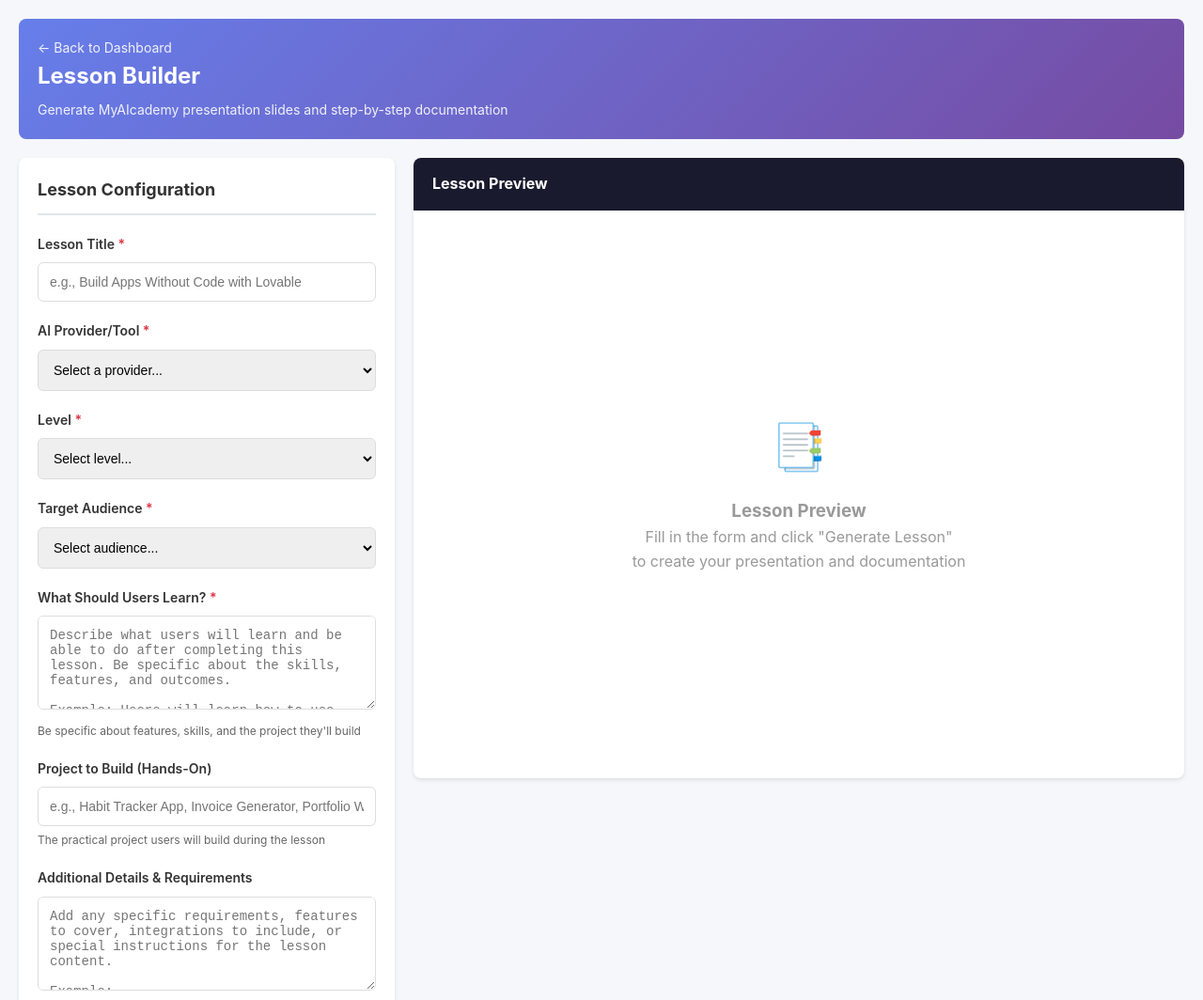
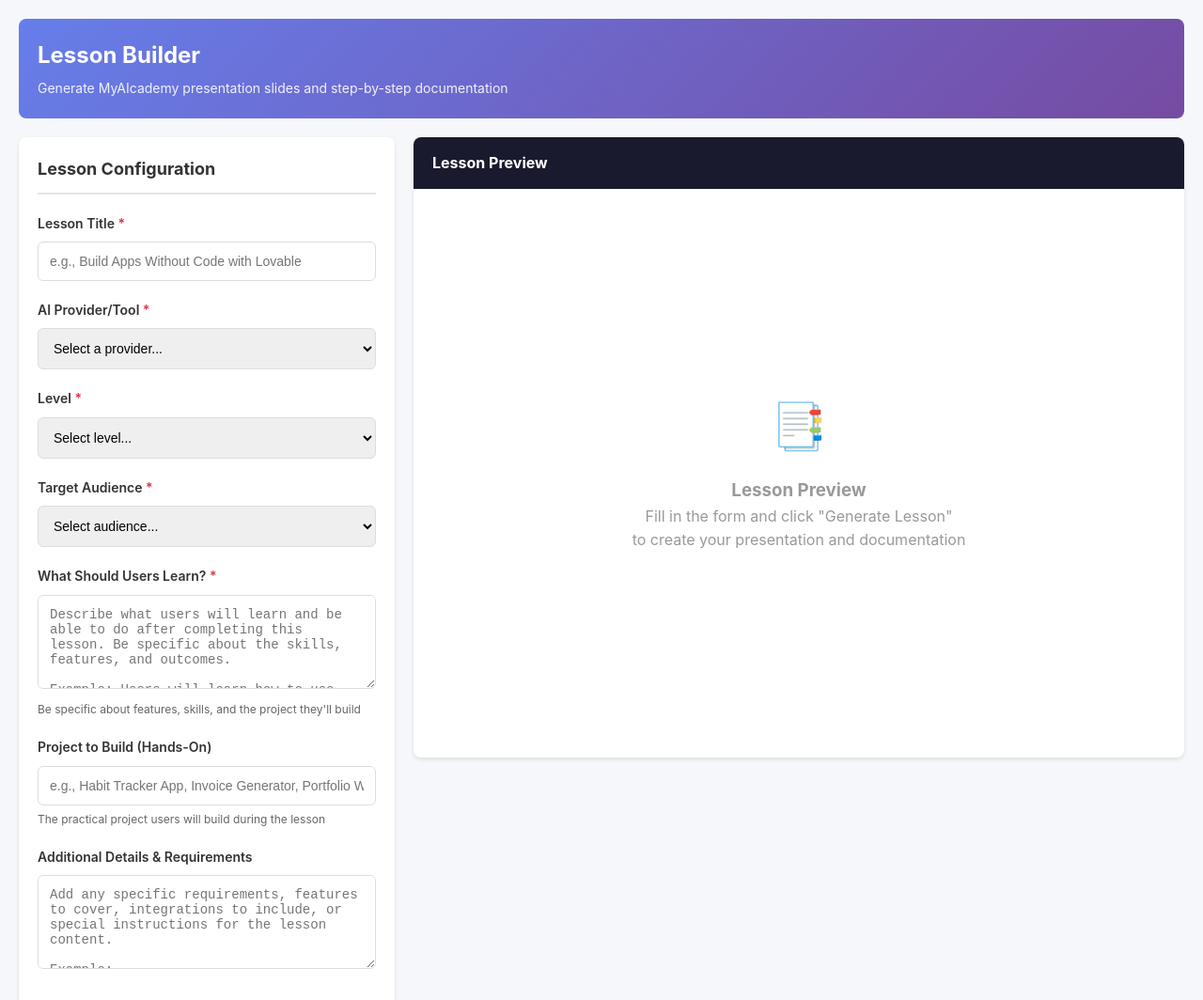
Before and after one commit to malikamalik/myai-curriculum-engine, a website: page public/lesson-builder.html in a window 1280 px wide. Shown: the top 1064 px of the page at 94% size. Drawn offline with nearby package versions, Linux system fonts and the light colour scheme.

Commit message:
Remove Back to Dashboard link

```diff
--- a/public/lesson-builder.html
+++ b/public/lesson-builder.html
@@ -469,7 +469,6 @@
   <div class="container">
     <header>
       <div>
-        <a href="/" class="back-link">&larr; Back to Dashboard</a>
         <h1>Lesson Builder</h1>
         <p>Generate MyAIcademy presentation slides and step-by-step documentation</p>
       </div>
```
